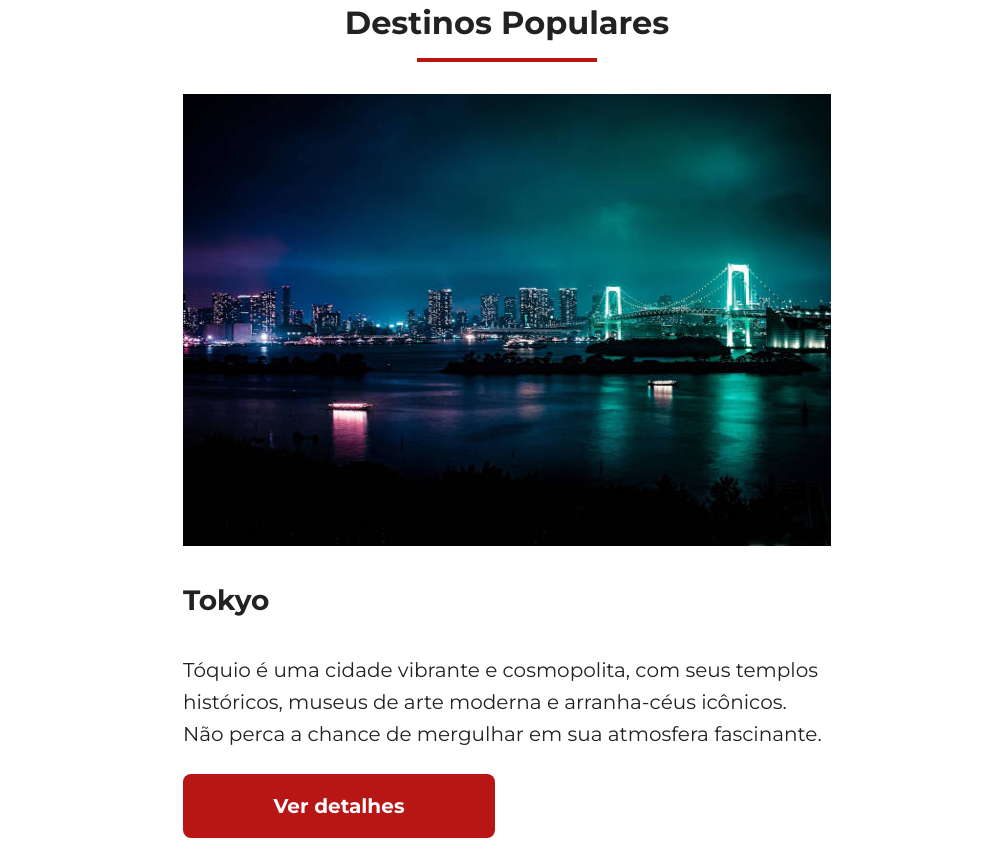
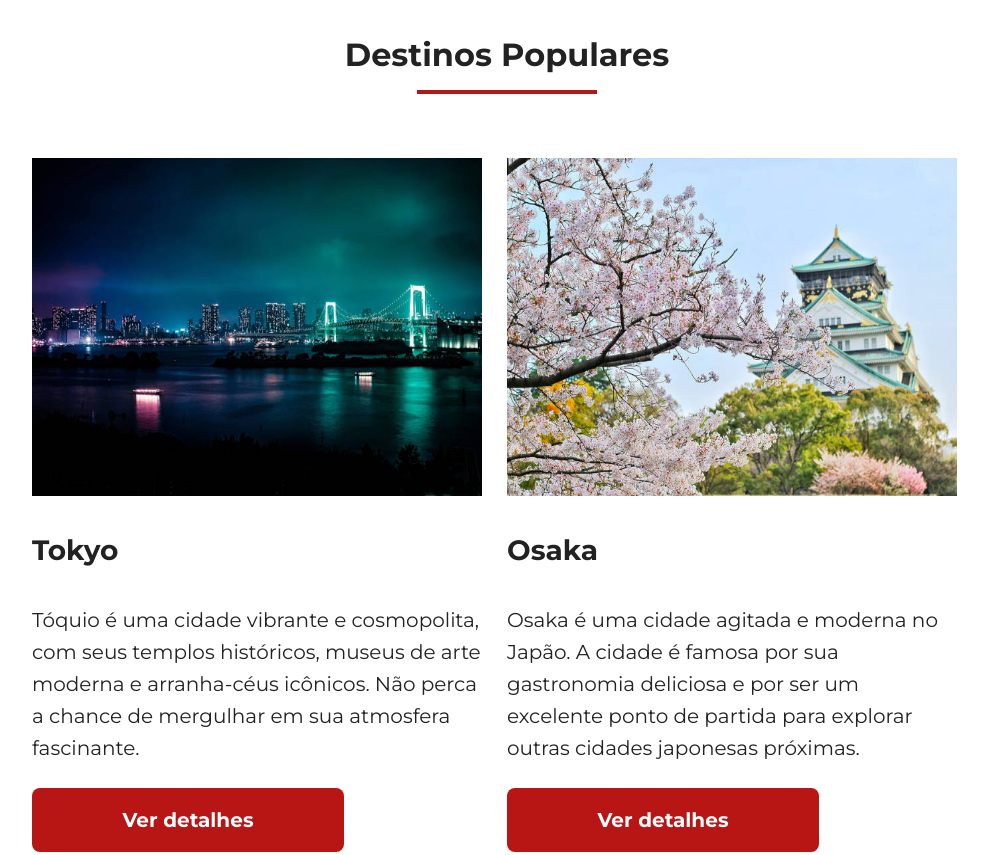
Before and after one commit to Kelwin863/jornada-viagens, a plain HTML site: page index.html in a window 1280 px wide. Shown: the part 2619-3474 px from the top of the page, without its empty margins (133-1121 px from the left). Drawn offline with Linux system fonts and the light colour scheme.

Commit message:
Adiciona estilizacao para 1024px

```diff
--- a/css/destinies.css
+++ b/css/destinies.css
@@ -81,3 +81,32 @@ img.osaka-maior{
     }
 
 }
+@media screen and (min-width: 1024px){
+    .section-title{
+        margin-bottom: 64px;
+    }
+    .destinies-pop{
+        display: flex;
+        flex-direction: row;
+        justify-content: center;
+        margin: 0 auto;
+        width: 950px;
+    }
+    .article-tokyo article{
+        width: 450px;
+        height: 750px;
+    }
+    .article-osaka article{
+        width: 450px;
+        height: 750px;
+    }
+    img.tokyo-maior{
+        width: 450px;
+        height: 338px;
+    }
+    img.osaka-maior{
+        margin-top: 0;
+        width: 450px;
+        height: 338px;
+    }
+}
--- a/index.html
+++ b/index.html
@@ -130,6 +130,7 @@
         <h2>Destinos Populares</h2>
         <hr>
       </div>
+      <div class="destinies-pop">
         <div class="article-tokyo">
           <article>
             <img class="tokyo-mobile" src="img/tokyo-mobile.jpg" alt="Imagem da cidade de Tóquio">
@@ -156,6 +157,7 @@
             </footer>
           </article>
         </div>
+      </div>
     </section>
   </body>
 </html>
```
Lines whose indentation alone changed are shown as unchanged.
